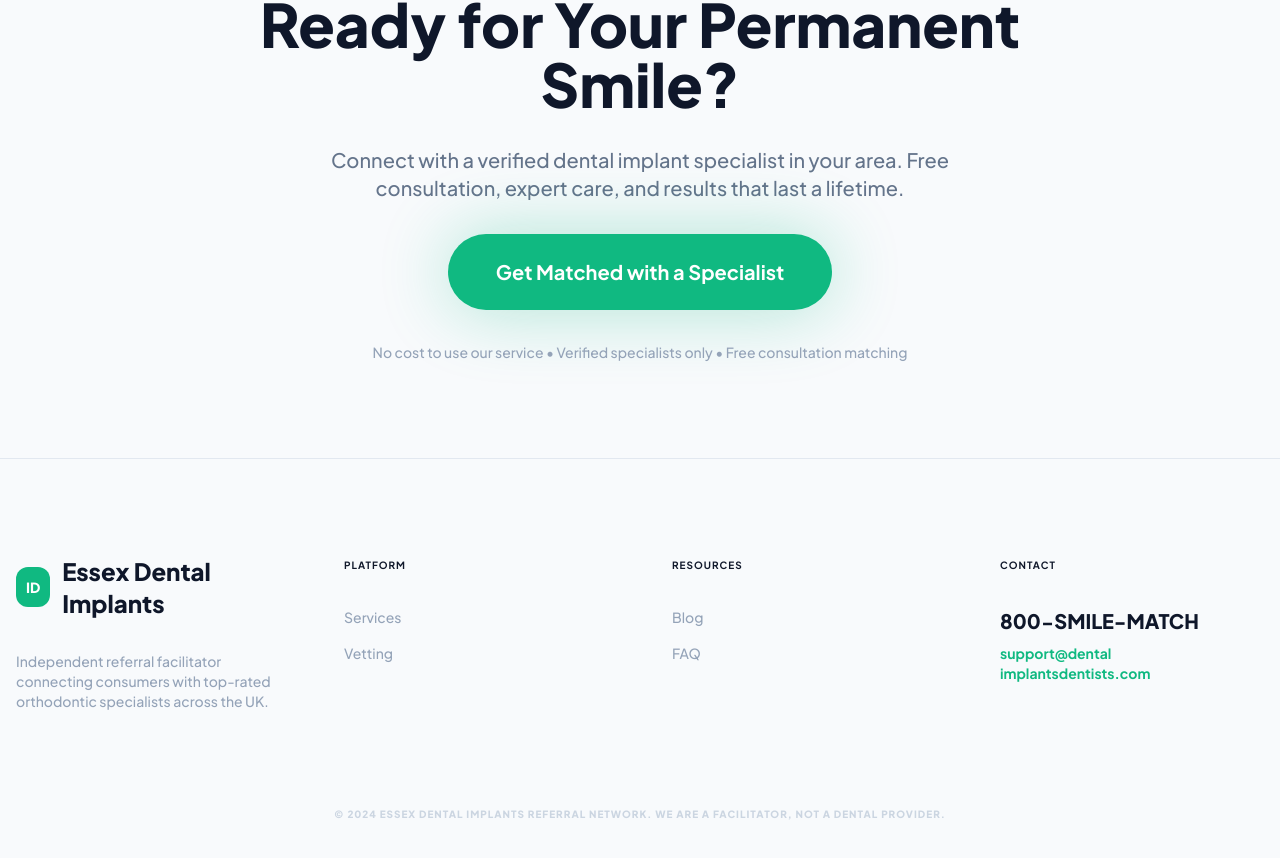
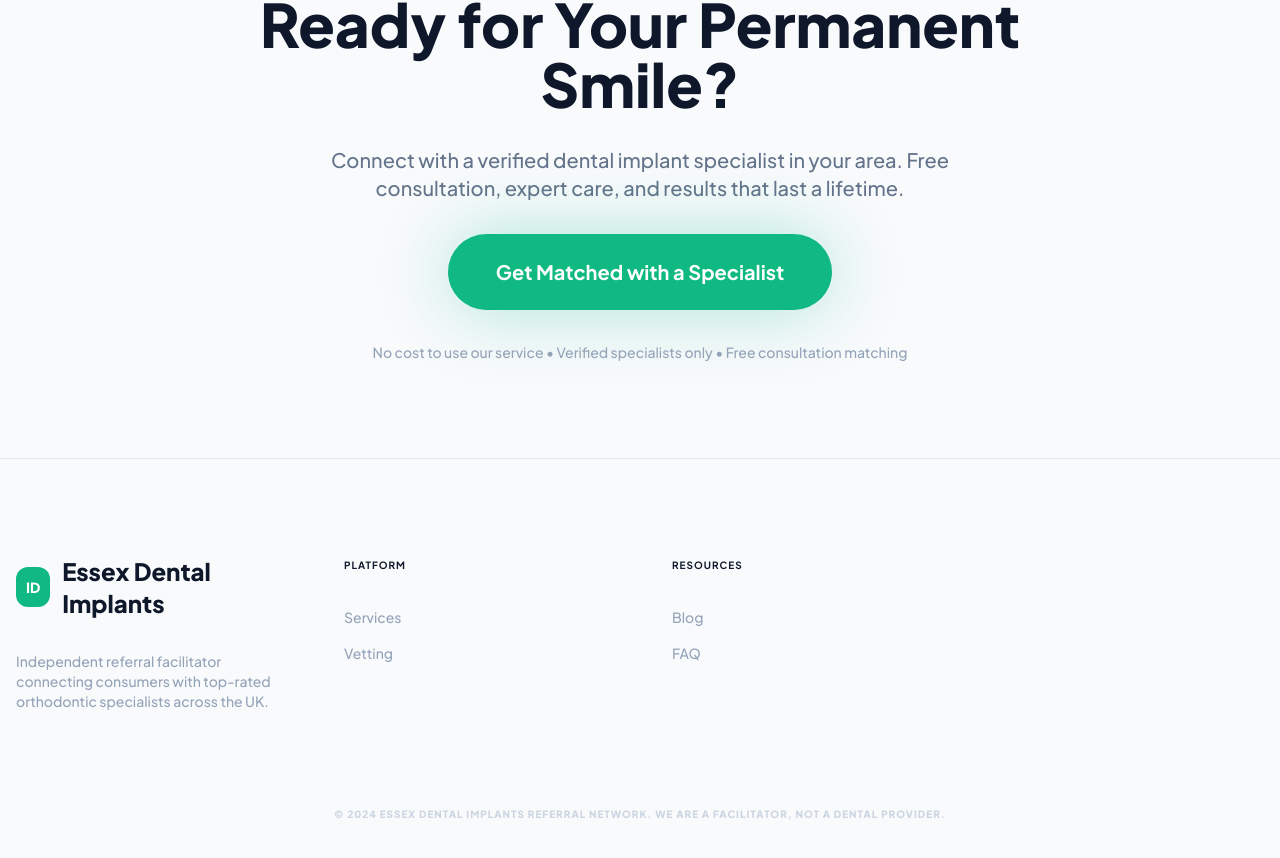
Before and after one commit to vimldn/essexdental, a Next.js app: page / in a window 1280 px wide. Shown: the part 4804-5662 px from the top of the page. Built offline with nearby package versions, Linux system fonts and the light colour scheme.

Commit message:
Update Footer.tsx

```diff
--- a/components/Footer.tsx
+++ b/components/Footer.tsx
@@ -29,11 +29,6 @@ export default function Footer() {
               <li><Link href="/" className="hover:text-emerald-500 transition-colors">FAQ</Link></li>
             </ul>
           </div>
-          <div>
-            <h4 className="text-slate-900 font-bold mb-8 uppercase tracking-widest text-[10px]">Contact</h4>
-            <p className="text-slate-900 font-black text-xl">800-SMILE-MATCH</p>
-            <p className="text-emerald-500 mt-2 font-bold">support@dental implantsdentists.com</p>
-          </div>
         </div>
         <p className="text-center text-[10px] uppercase font-black tracking-widest text-slate-300">
           © 2024 Essex Dental Implants Referral Network. We are a facilitator, not a dental provider.
```
